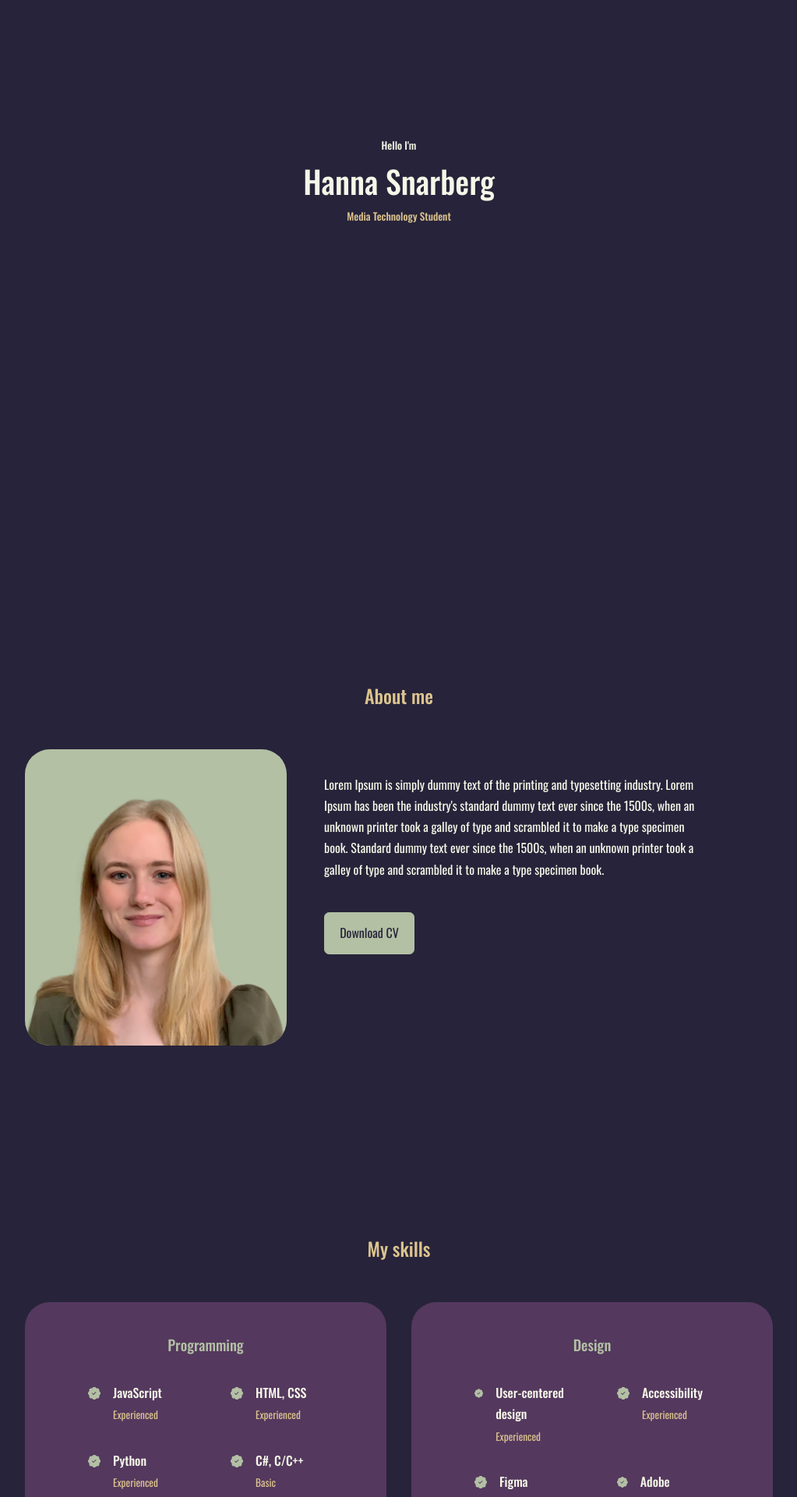
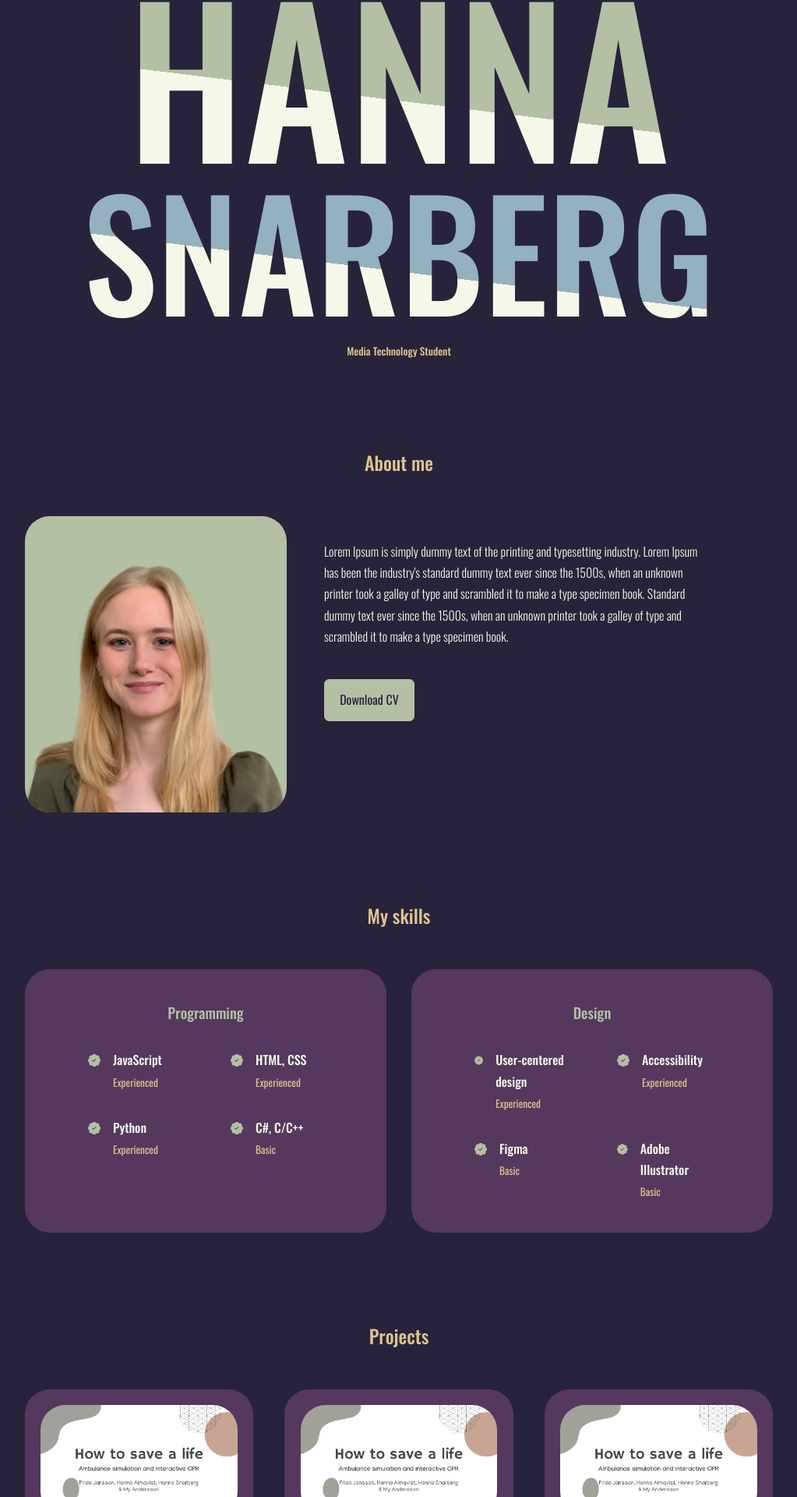
Before and after one commit to hannasnarberg/Portfolio-Website, a React (Create React App) app: page / in a window 1280 px wide. Shown: the part 168-2088 px from the top of the page at 78% size, without its empty margins (128-1151 px from the left). Built offline with nearby package versions, Linux system fonts and the light colour scheme.

Commit message:
Minimized distance between pages

```diff
--- a/src/App.jsx
+++ b/src/App.jsx
@@ -2,17 +2,17 @@ import React from 'react';
 import Header from './components/header/Header';
 import Navigator from './components/navigator/Navigator';
 import About from './components/about/About';
-import Experience from './components/experience/Experience';
+import Skills from './components/skills/Skills';
 import Projects from './components/portfolio/Projects';
 import Contact from './components/contact/Contact';
 
 function App() {
    return (
       <>
+         <Navigator />
          <Header />
-         <Navigator />
          <About />
-         <Experience />
+         <Skills />
          <Projects />
          <Contact />
       </>
--- a/src/components/experience/Experience.jsx
+++ /dev/null
@@ -1,52 +0,0 @@
-import React from 'react';
-import './experience.css';
-import ExperienceEntry from './ExperienceEntry';
-
-function Experience() {
-   /* I should definetley do mapping here to avoid repeating code*/
-   return (
-      <section id="experience">
-         <h2>My skills</h2>
-         <div className="container experience__container">
-            <div>
-               <h3>Programming</h3>
-               <div className="experience__content">
-                  <ExperienceEntry
-                     experience={'JavaScript'}
-                     level={'Experienced'}
-                  />
-                  <ExperienceEntry
-                     experience={'HTML, CSS'}
-                     level={'Experienced'}
-                  />
-                  <ExperienceEntry
-                     experience={'Python'}
-                     level={'Experienced'}
-                  />
-                  <ExperienceEntry experience={'C#, C/C++'} level={'Basic'} />
-               </div>
-            </div>
-            <div>
-               <h3>Design</h3>
-               <div className="experience__content">
-                  <ExperienceEntry
-                     experience={'User-centered design'}
-                     level={'Experienced'}
-                  />
-                  <ExperienceEntry
-                     experience={'Accessibility'}
-                     level={'Experienced'}
-                  />
-                  <ExperienceEntry experience={'Figma'} level={'Basic'} />
-                  <ExperienceEntry
-                     experience={'Adobe Illustrator'}
-                     level={'Basic'}
-                  />
-               </div>
-            </div>
-         </div>
-      </section>
-   );
-}
-
-export default Experience;
--- a/src/components/experience/ExperienceEntry.jsx
+++ /dev/null
@@ -1,17 +0,0 @@
-import React from 'react';
-import './experience.css';
-import { BsPatchCheckFill } from 'react-icons/bs';
-
-function ExperienceEntry({ experience, level }) {
-   return (
-      <article className="experience__details">
-         <BsPatchCheckFill className="experience__details-icon" />
-         <div>
-            <h4>{experience}</h4>
-            <small className="text-light">{level}</small>
-         </div>
-      </article>
-   );
-}
-
-export default ExperienceEntry;
--- a/src/components/header/Header.jsx
+++ b/src/components/header/Header.jsx
@@ -6,8 +6,9 @@ function Header() {
       <header>
          <div className="container header__container">
             <h5>Hello I'm</h5>
-            <h1>Hanna Snarberg</h1>
-            <h5 className="text-light"> Media Technology Student </h5>
+            <h1 className="header__title-first">HANNA</h1>
+            <h1 className="header__title-last">SNARBERG</h1>
+            <h5 className="header__description"> Media Technology Student </h5>
          </div>
       </header>
    );
--- a/src/components/header/header.css
+++ b/src/components/header/header.css
@@ -1,7 +1,9 @@
+@import url('https://fonts.googleapis.com/css?family=Monoton');
+
 header {
-   height: 100vh;
+   /*height: 70vh;*/
    overflow: hidden;
-   padding: 7rem;
+   padding-top: 7rem;
 }
 
 .header__container {
@@ -12,10 +14,51 @@ header {
    align-items: center;
 }
 
+.header__container > h1 {
+   color: var(--color-primary);
+}
+
+@supports (-webkit-background-clip: text) {
+   .header__container > h1 {
+      color: transparent;
+      -webkit-background-clip: text;
+   }
+}
+
+.header__title-first {
+   background: linear-gradient(
+      7deg,
+      var(--color-ivory) 40%,
+      var(--color-primary) 0
+   );
+   font-size: 20vw;
+   line-height: 20vw;
+}
+
+.header__title-last {
+   background: linear-gradient(
+      7deg,
+      var(--color-ivory) 40%,
+      var(--color-primary-variant) 0
+   );
+   font-size: 15vw;
+   line-height: 15vw;
+}
+
+.header__description {
+   padding-top: 1.5rem;
+   color: var(--color-light);
+}
 /* =============== MEDIA QUERIES, MEDIUM DEVICES) ===============*/
 
 @media screen and (max-width: 1024px) {
-   header {
-      height: 100vh;
+   .header__title-last {
+      font-size: 20vw;
+      line-height: 20vw;
+   }
+
+   .header__title-first {
+      font-size: 25vw;
+      line-height: 25vw;
    }
 }
--- a/src/components/navigator/Navigator.jsx
+++ b/src/components/navigator/Navigator.jsx
@@ -22,9 +22,9 @@ function Navigator() {
             About
          </a>
          <a
-            href="#experience"
-            onClick={() => setActiveNav('#experience')}
-            className={activeNav === '#experience' ? 'active' : ''}
+            href="#skills"
+            onClick={() => setActiveNav('#skills')}
+            className={activeNav === '#skills' ? 'active' : ''}
          >
             Skills
          </a>
--- /dev/null
+++ b/src/components/skills/SkillEntry.jsx
@@ -0,0 +1,17 @@
+import React from 'react';
+import './skills.css';
+import { BsPatchCheckFill } from 'react-icons/bs';
+
+function SkillEntry({ skill, level }) {
+   return (
+      <article className="skill__details">
+         <BsPatchCheckFill className="skill__details-icon" />
+         <div>
+            <h4>{skill}</h4>
+            <small className="text-light">{level}</small>
+         </div>
+      </article>
+   );
+}
+
+export default SkillEntry;
--- /dev/null
+++ b/src/components/skills/Skills.jsx
@@ -0,0 +1,37 @@
+import React from 'react';
+import './skills.css';
+import SkillEntry from './SkillEntry';
+
+function Skills() {
+   /* I should definetley do mapping here to avoid repeating code*/
+   return (
+      <section id="skills">
+         <h2>My skills</h2>
+         <div className="container skill__container">
+            <div>
+               <h3>Programming</h3>
+               <div className="skill__content">
+                  <SkillEntry skill={'JavaScript'} level={'Experienced'} />
+                  <SkillEntry skill={'HTML, CSS'} level={'Experienced'} />
+                  <SkillEntry skill={'Python'} level={'Experienced'} />
+                  <SkillEntry skill={'C#, C/C++'} level={'Basic'} />
+               </div>
+            </div>
+            <div>
+               <h3>Design</h3>
+               <div className="skill__content">
+                  <SkillEntry
+                     skill={'User-centered design'}
+                     level={'Experienced'}
+                  />
+                  <SkillEntry skill={'Accessibility'} level={'Experienced'} />
+                  <SkillEntry skill={'Figma'} level={'Basic'} />
+                  <SkillEntry skill={'Adobe Illustrator'} level={'Basic'} />
+               </div>
+            </div>
+         </div>
+      </section>
+   );
+}
+
+export default Skills;
--- a/src/components/experience/experience.css
+++ b/src/components/skills/skills.css
@@ -1,10 +1,10 @@
-.experience__container {
+.skill__container {
    display: grid;
    grid-template-columns: 1fr 1fr;
    gap: 2rem;
 }
 
-.experience__container > div {
+.skill__container > div {
    background: var(--color-bg-variant);
    padding: 2.4rem 5rem;
    border-radius: 2rem;
@@ -12,26 +12,26 @@
    transition: var(--transition);
 }
 
-.experience__container > div h3 {
+.skill__container > div h3 {
    text-align: center;
    margin-bottom: 2rem;
    color: var(--color-primary);
 }
 
-.experience__content {
+.skill__content {
    display: grid;
    grid-template-columns: 1fr 1fr;
    gap: 4rem;
    row-gap: 2rem;
 }
 
-.experience__details {
+.skill__details {
    display: flex;
    justify-content: left;
    gap: 1rem;
 }
 
-.experience__details-icon {
+.skill__details-icon {
    margin-top: 6px;
    color: var(--color-primary);
 }
@@ -39,17 +39,17 @@
 /* =============== MEDIA QUERIES, MEDIUM DEVICES) ===============*/
 
 @media screen and (max-width: 1024px) {
-   .experience__container {
+   .skill__container {
       grid-template-columns: 1fr;
    }
 
-   .experience__container > div {
+   .skill__container > div {
       width: 80%;
       padding: 2rem;
       margin: 0 auto;
    }
 
-   .experience__content {
+   .skill__content {
       padding: 1rem;
    }
 }
@@ -57,11 +57,11 @@
 /* =============== MEDIA QUERIES, SMALL DEVICES) ===============*/
 
 @media screen and (max-width: 600px) {
-   .experience__container {
+   .skill__container {
       gap: 1rem;
    }
 
-   .experience__container > div {
+   .skill__container > div {
       width: 100%;
       padding: 2rem 1rem;
    }
--- a/src/index.css
+++ b/src/index.css
@@ -7,7 +7,7 @@
    outline: 0;
    box-sizing: border-box;
    list-style: none;
-   text-decoration: none; /* remove underlining of links*/
+   text-decoration: none;
 }
 
 html {
@@ -36,7 +36,6 @@ body {
    background: var(--color-bg);
    color: var(--color-ivory);
    line-height: 1.7;
-   /*background-image: url(../src/assets/wall-texture.png);*/
 }
 
 .container {
@@ -58,7 +57,6 @@ h1 {
 
 section {
    padding-top: 7rem;
-   margin-top: 8rem;
 }
 
 section > h2 {
@@ -81,12 +79,11 @@ a:hover {
 }
 
 .btn {
-   width: max-content; /* kanske ändra sen så att de är centrerade eventuellt får se*/
+   width: max-content;
    display: inline-block;
    color: var(--color-primary);
    padding: 0.75rem 1.2rem;
    border-radius: 0.4rem;
-   /*cursor: pointer;*/
    border: 1px solid var(--color-primary);
    transition: var(--transition);
 }
@@ -109,15 +106,15 @@ img {
    border-radius: 2rem;
 }
 
+p {
+   font-weight: 200;
+}
+
 /* =============== MEDIA QUERIES, MEDIUM DEVICES) ===============*/
 
 @media screen and (max-width: 1024px) {
    .container {
       width: var(--container-width-md);
-   }
-
-   section {
-      margin-top: 6rem;
    }
 }
 
@@ -126,8 +123,4 @@ img {
    .container {
       width: var(--container-width-sm);
    }
-
-   section {
-      margin-top: 2rem;
-   }
 }
```
